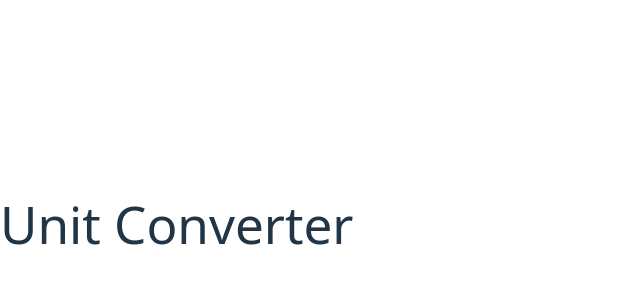
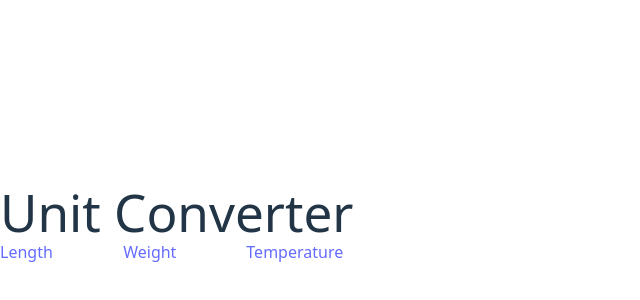
Before and after one commit to sebastianaclane/react-unit-converter, a React (Vite) app: page / in a window 1280 px wide. Shown: the part 176-476 px from the top of the page, without its empty margins (0-640 px from the left). Built offline with nearby package versions, Linux system fonts and the light colour scheme.

Commit message:
Adding Menu component with length, width and temperature

```diff
--- a/src/App.jsx
+++ b/src/App.jsx
@@ -1,10 +1,12 @@
 import { useState } from 'react'
+import Menu from './Menu';
 
 function App() {
 
   return (
     <>
       <h1>Unit Converter</h1>
+      <Menu />
       {/* <Length /> */}
       {/* <Weight /> */}
       {/* <Temperature /> */}
--- /dev/null
+++ b/src/Menu.jsx
@@ -0,0 +1,13 @@
+import { useState } from 'react'
+
+function Menu() {
+    return (
+        <ul className="menu grid md:grid-cols-3 gap-4">
+            <li><a data-unit-category="length">Length</a></li>
+            <li><a data-unit-category="weight">Weight</a></li>
+            <li><a data-unit-category="temperature">Temperature</a></li>
+        </ul>
+    );
+}
+
+export default Menu;
```
